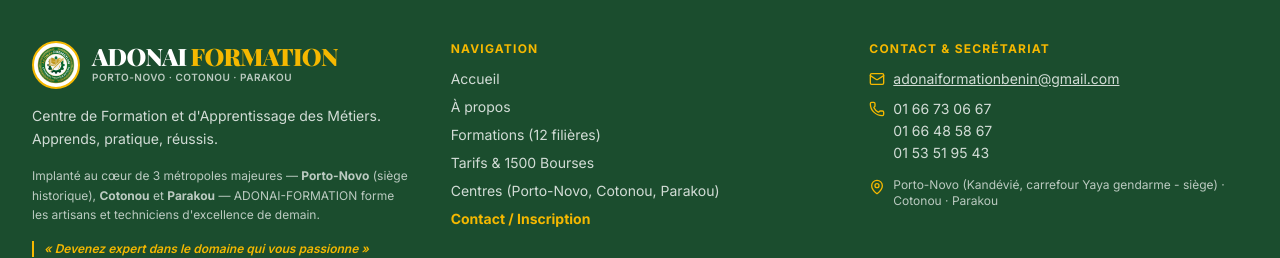
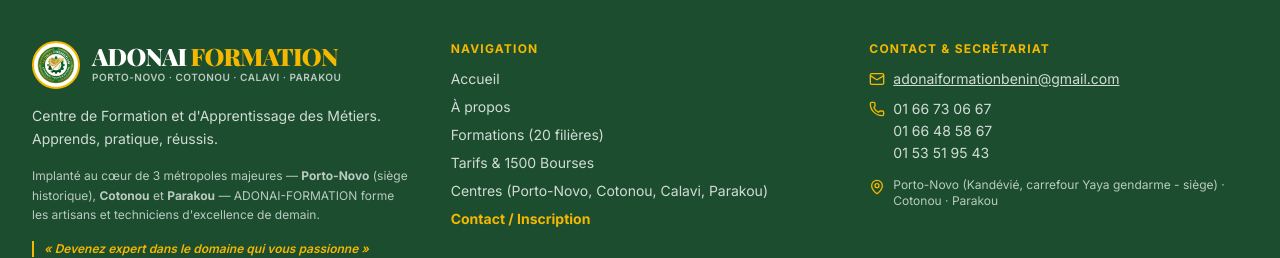
Before and after one commit to olabrayane5-stack/adonai-formation, a React (Vite) app: page / in a window 1280 px wide. Shown: the part 3656-3914 px from the top of the page. Built offline with nearby package versions, Linux system fonts and the light colour scheme.

Commit message:
Update footer locations and formation count

```diff
--- a/src/components/Footer.tsx
+++ b/src/components/Footer.tsx
@@ -41,7 +41,7 @@
                   ADONAI<span className="text-[#F5B800] ml-1">FORMATION</span>
                 </span>
                 <span className="text-[10px] tracking-wider uppercase text-white/70 font-semibold block mt-0.5">
-                  Porto-Novo · Cotonou · Parakou
+                  Porto-Novo · Cotonou · Calavi · Parakou
                 </span>
               </div>
             </div>
@@ -86,7 +86,7 @@
                   onClick={() => handleLink('filieres')}
                   className="hover:text-[#F5B800] transition-colors cursor-pointer text-left"
                 >
-                  Formations (12 filières)
+                  Formations (20 filières)
                 </button>
               </li>
               <li>
@@ -102,7 +102,7 @@
                   onClick={() => handleLink('centres')}
                   className="hover:text-[#F5B800] transition-colors cursor-pointer text-left"
                 >
-                  Centres (Porto-Novo, Cotonou, Parakou)
+                  Centres (Porto-Novo, Cotonou, Calavi, Parakou)
                 </button>
               </li>
               <li>
```
